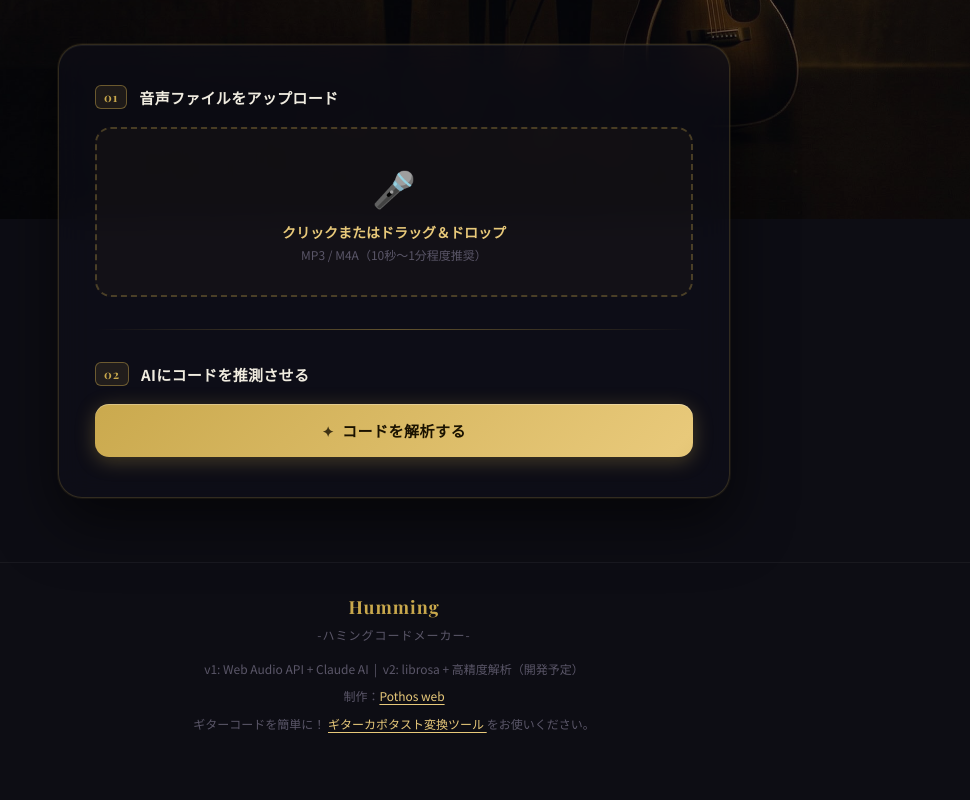
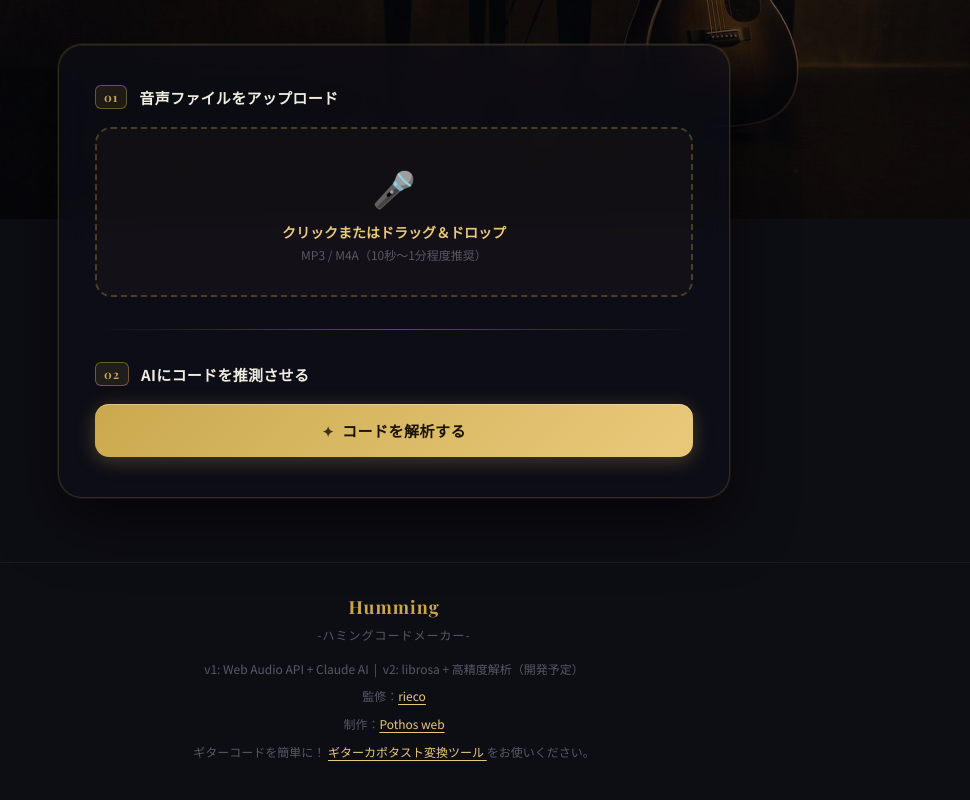
Before and after one commit to pothosweb-gif/humming-code-maker, a website: page index.html in a window 1280 px wide. Shown: the part 581-1381 px from the top of the page, without its empty margins (246-1216 px from the left). Drawn offline with nearby package versions, Linux system fonts and the light colour scheme.

Commit message:
fix: change 監修　to 監修：

```diff
--- a/index.html
+++ b/index.html
@@ -163,6 +163,7 @@
       </div>
       <div class="footer-links">
         <p>v1: Web Audio API + Claude AI &nbsp;|&nbsp; v2: librosa + 高精度解析（開発予定）</p>
+        <p>監修：<a href="https://www.instagram.com/rieco_music_/" target="_blank" rel="noopener">rieco</a></p>
         <p>制作：<a href="https://pothos-web.jp/" target="_blank" rel="noopener">Pothos web</a></p>
         <p>
           ギターコードを簡単に！
```
